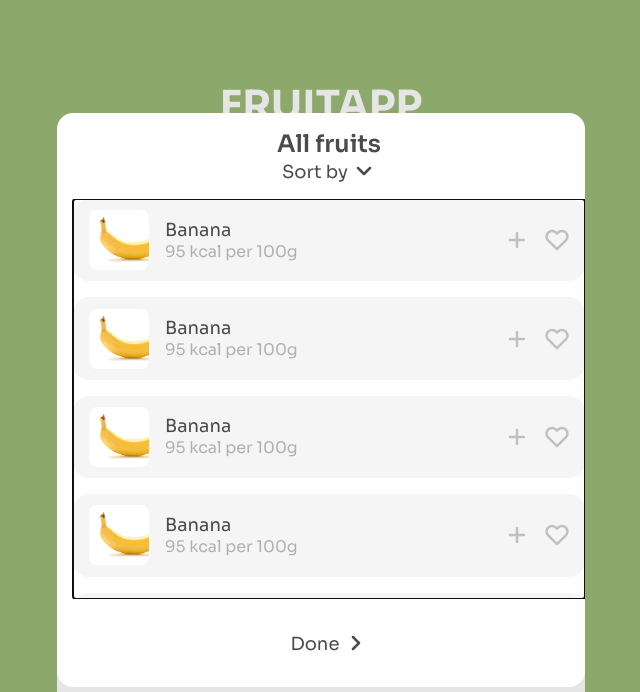
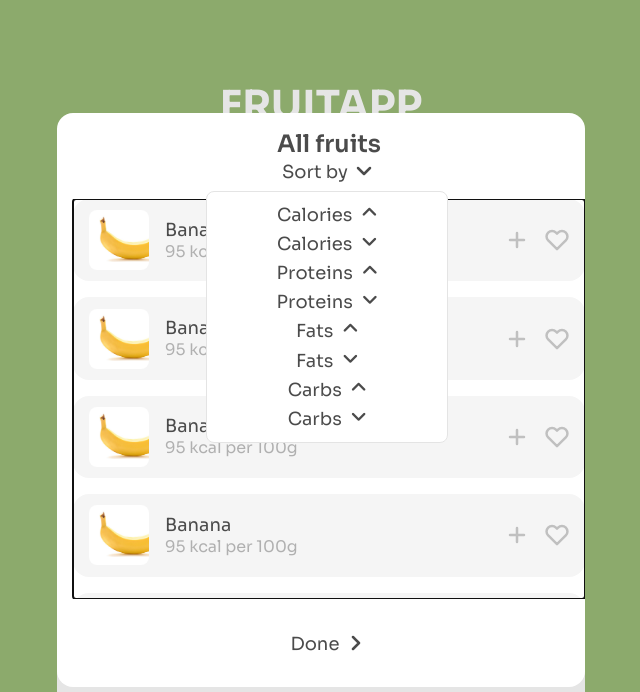
Before and after one commit to chmery/fruitapp, a website built with Parcel: page index.html in a window 1280 px wide. Both pictures are taken after a click on the element "Show all". Shown: the top 692 px of the page, without its empty margins (319-959 px from the left). Built offline with nearby package versions, Linux system fonts and the light colour scheme; files whose address does not match are found by name.

Commit message:
Create dropdown style

```diff
--- a/index.html
+++ b/index.html
@@ -11,6 +11,7 @@
             rel="stylesheet"
         />
         <link rel="stylesheet" href="src/sass/main.scss" />
+        <script src="https://kit.fontawesome.com/83ff3739e3.js" crossorigin="anonymous"></script>
         <title>Fruitapp</title>
     </head>
     <body>
@@ -125,6 +126,32 @@
                     <p class="all-fruits__sort">
                         Sort by <img class="all-fruits__sort-icon" src="src/icons/down-dark.svg" />
                     </p>
+                    <div class="all-fruits__sort-dropdown">
+                        <p class="all-fruits__dropdown-item">
+                            Calories <i class="fa-solid fa-angle-up"></i>
+                        </p>
+                        <p class="all-fruits__dropdown-item">
+                            Calories <i class="fa-solid fa-angle-down"></i>
+                        </p>
+                        <p class="all-fruits__dropdown-item">
+                            Proteins <i class="fa-solid fa-angle-up"></i>
+                        </p>
+                        <p class="all-fruits__dropdown-item">
+                            Proteins <i class="fa-solid fa-angle-down"></i>
+                        </p>
+                        <p class="all-fruits__dropdown-item">
+                            Fats <i class="fa-solid fa-angle-up"></i>
+                        </p>
+                        <p class="all-fruits__dropdown-item">
+                            Fats <i class="fa-solid fa-angle-down"></i>
+                        </p>
+                        <p class="all-fruits__dropdown-item">
+                            Carbs <i class="fa-solid fa-angle-up"></i>
+                        </p>
+                        <p class="all-fruits__dropdown-item">
+                            Carbs <i class="fa-solid fa-angle-down"></i>
+                        </p>
+                    </div>
                 </header>
                 <div class="all-fruits__list">
                     <!-- Temporary -->
--- a/src/sass/base/_typography.scss
+++ b/src/sass/base/_typography.scss
@@ -45,3 +45,7 @@
     font-size: 2rem;
     font-weight: 600;
 }
+
+i {
+    color: var(--dark-text);
+}
--- /dev/null
+++ b/src/sass/components/_dropdown.scss
@@ -0,0 +1,22 @@
+div[class*="dropdown"] {
+    background: #fff;
+    position: absolute;
+    margin-top: 0.5em;
+    width: 15em;
+    padding: 0.5em 0;
+    border-radius: 0.5em;
+    border: 1px solid var(--dark-container);
+    left: 26%;
+}
+
+div[class*="dropdown"] > p {
+    display: flex;
+    justify-content: center;
+    column-gap: 0.5em;
+    cursor: pointer;
+    padding: 0.2em 0;
+
+    &:hover {
+        background: #f4f4f4;
+    }
+}
--- a/src/sass/components/_index.scss
+++ b/src/sass/components/_index.scss
@@ -2,3 +2,4 @@
 @forward "inputs";
 @forward "modals";
 @forward "scrollbar";
+@forward "dropdown";
--- a/src/sass/components/_modals.scss
+++ b/src/sass/components/_modals.scss
@@ -6,6 +6,7 @@ dialog {
     max-width: 33rem;
     min-width: 27rem;
     overflow: hidden;
+    position: relative;
 }
 
 dialog > header,
```
Also changed, not shown: src/icons/up-dark.svg (added).
